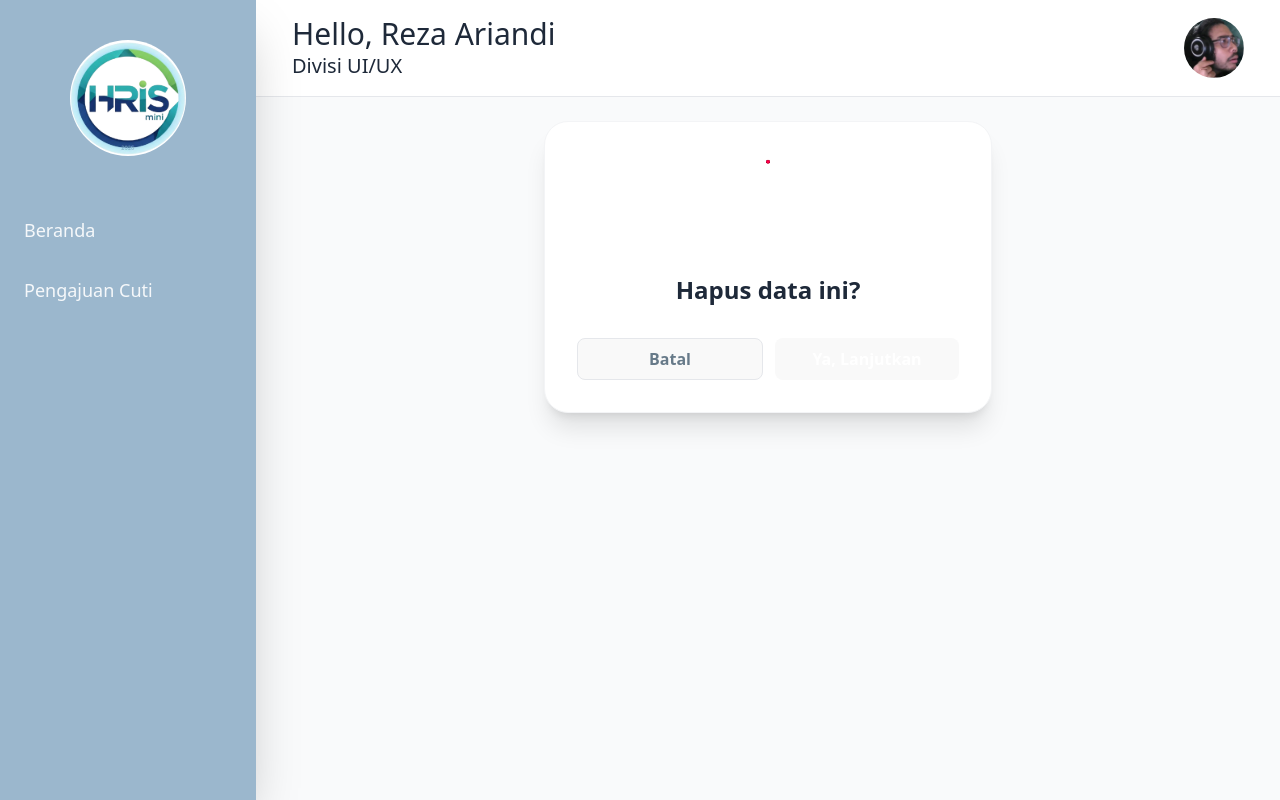
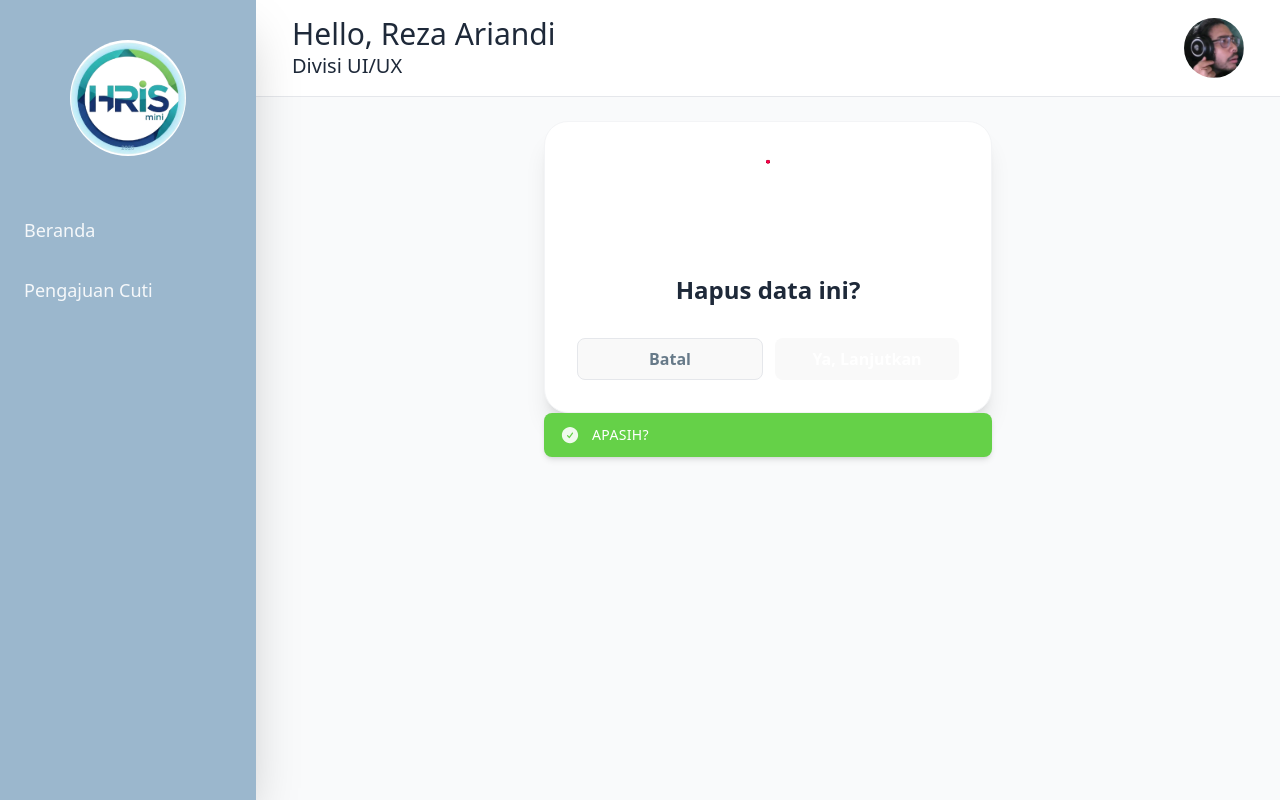
Before and after one commit to ahmarahlo/hris-web, a React (Vite) app: page / in a window 1280 px wide. Built offline with nearby package versions, Linux system fonts and the light colour scheme.

Commit message:
penambahan alert banner

```diff
--- a/src/App.jsx
+++ b/src/App.jsx
@@ -2,6 +2,7 @@ import { ClockIcon, PlusIcon } from "@heroicons/react/24/solid";
 import { Alert, Button, Card, Dropdown, Input, Table } from "./lib/components";
 import { Layout } from "./lib/components/layout/layout.jsx";
 import "./App.css";
+import { AlertBanner } from "./lib/components/alert/alertBanner.jsx";
 
 function App() {
 	return (
@@ -20,6 +21,12 @@ function App() {
 					setAlertType(null);
 				}}
 			/>
+
+			<AlertBanner
+				variant="success"
+				message="APASIH?">
+
+			</AlertBanner>
 		</Layout>
 	);
 }
--- /dev/null
+++ b/src/lib/components/alert/alertBanner.jsx
@@ -0,0 +1,55 @@
+import React from "react";
+import {
+	ExclamationCircleIcon,
+	CheckCircleIcon,
+	InformationCircleIcon,
+} from "@heroicons/react/24/solid";
+
+// 1. STATIC CONFIG (Di luar component)
+const BANNER_VARIANTS = {
+	error: {
+		bg: "bg-danger", // Merah (sesuai token CSS kamu)
+		text: "text-white",
+		icon: ExclamationCircleIcon,
+	},
+	success: {
+		bg: "bg-success", // Hijau
+		text: "text-white",
+		icon: CheckCircleIcon,
+	},
+	info: {
+		bg: "bg-info", // Biru/Ungu
+		text: "text-white",
+		icon: InformationCircleIcon,
+	},
+};
+
+export function AlertBanner({
+	variant = "error",
+	message = "Something went wrong",
+	className = "",
+	...props
+}) {
+	// Logic Selection
+	const style = BANNER_VARIANTS[variant] || BANNER_VARIANTS.error;
+	const Icon = style.icon;
+
+	return (
+		<div
+			className={`
+                ${style.bg} ${style.text}
+                flex items-center gap-3
+                px-4 py-3 rounded-lg shadow-md
+                w-full max-w-md mx-auto
+                transition-all duration-300 animate-in fade-in slide-in-from-top-2
+                ${className}
+            `}
+			{...props}
+		>
+			{/* Icon (Optional: Hapus jika ingin teks saja seperti di desain) */}
+			<Icon className="w-5 h-5 shrink-0 opacity-90" />
+
+			<span className="font-medium text-sm tracking-wide">{message}</span>
+		</div>
+	);
+}
```
